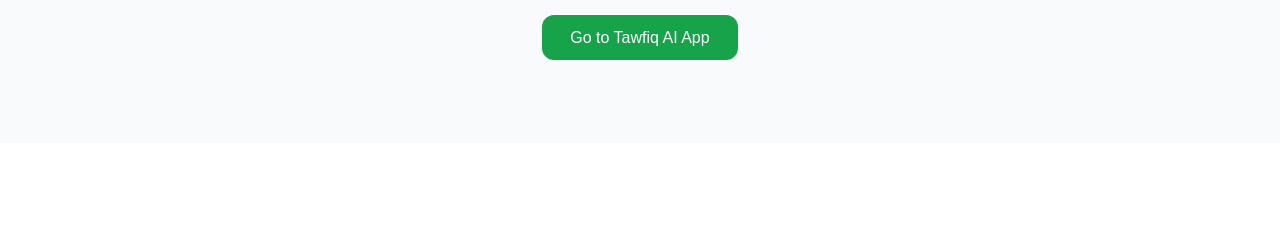
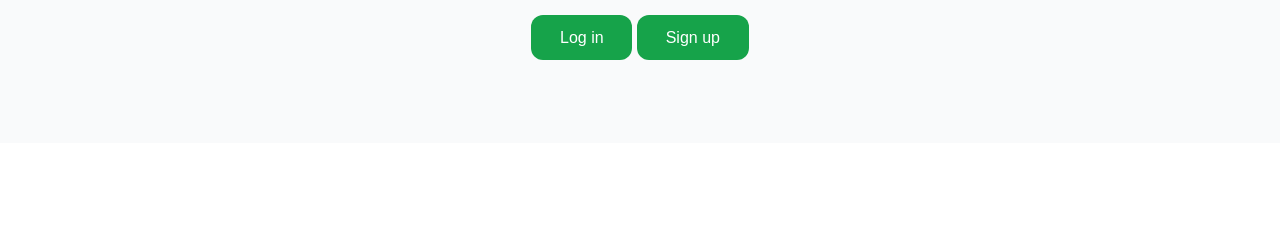
Before and after one commit to ABDULAFEEZ12/tawfiqai.github.io, a plain HTML site: page index.html in a window 1280 px wide. Shown: the part 350-600 px from the top of the page. Drawn offline with Linux system fonts and the light colour scheme.

Commit message:
Update index.html

```diff
--- a/index.html
+++ b/index.html
@@ -87,7 +87,8 @@
       Built by <strong>Abdul Afeez Adewale Tella</strong>, Tawfiq AI bridges
       faith and technology with halal precision.
     </p>
-    <a href="https://www.tawfiqai.com" class="btn">Go to Tawfiq AI App</a>
+    <a href="https://tawfiqai.app/login" class="btn">Log in</a>
+<a href="https://tawfiqai.app/signup" class="btn btn-outline">Sign up</a>
   </section>
 
   <section id="about" class="hero" style="background:#fff;">
```
